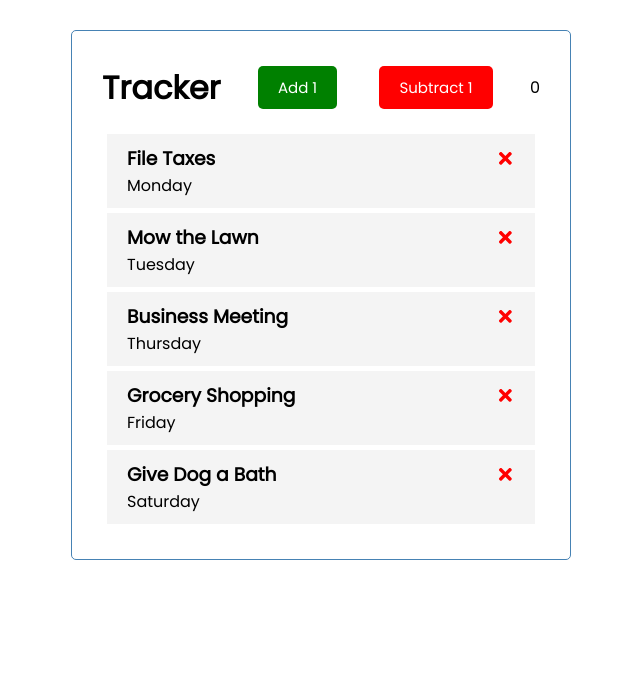
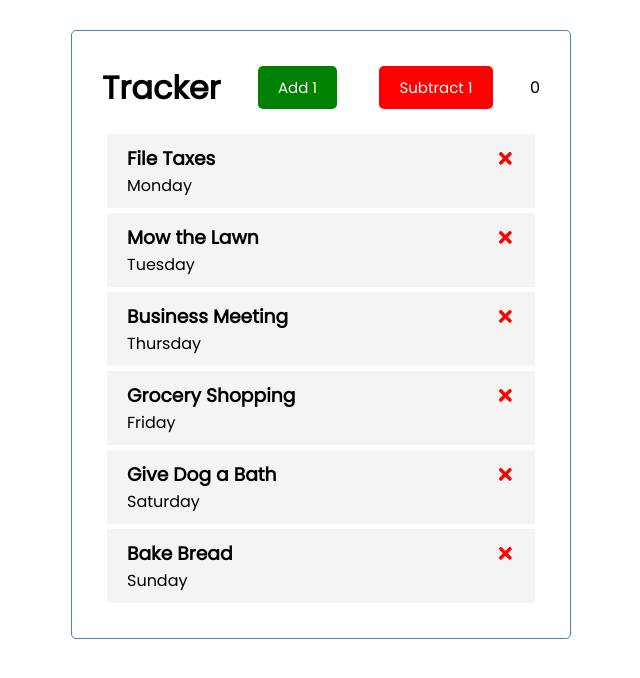
Before and after one commit to abbo-1/TimeManagementApp, a React (Create React App) app: page / in a window 1280 px wide. Shown: the top 678 px of the page, without its empty margins (319-959 px from the left). Built offline with nearby package versions, Linux system fonts and the light colour scheme.

Commit message:
more tasks

```diff
--- a/src/App.js
+++ b/src/App.js
@@ -36,7 +36,13 @@ function App() {
           text: 'Give Dog a Bath',
           day: 'Saturday',
           reminder: true,
-      }
+      },
+      {
+        id: 6,
+        text: 'Bake Bread',
+        day: 'Sunday',
+        reminder: true,
+    }
       ]
   )
 
```
